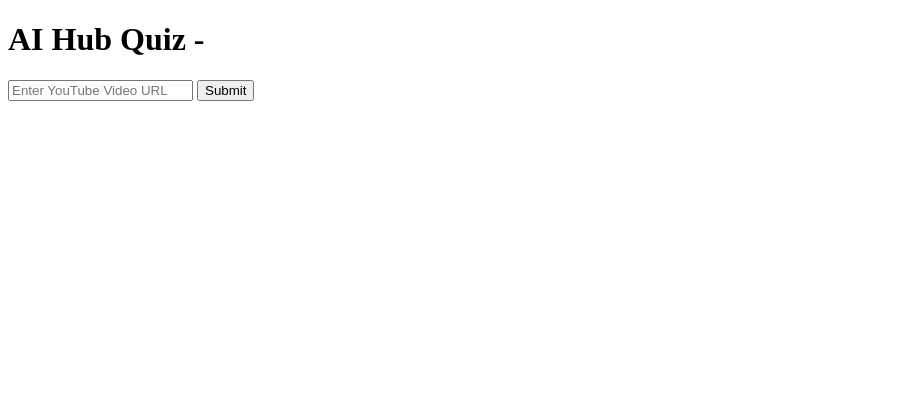
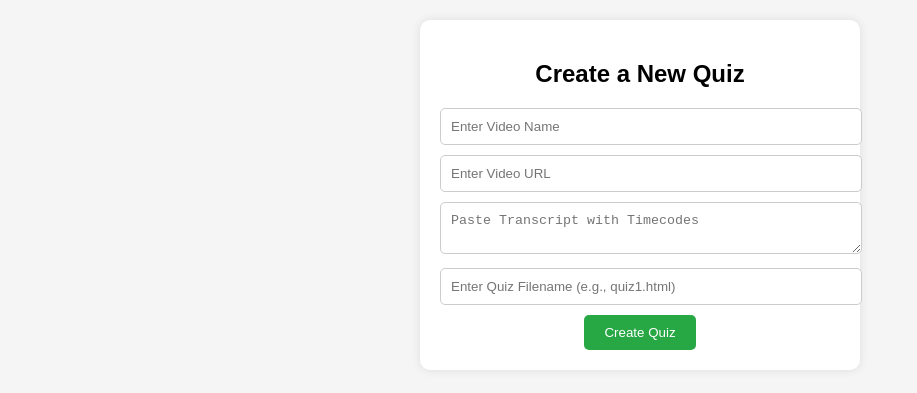
Before and after one commit to RAYSNR/ai_quiz_generator, a website: page public/quiz_input.html in a window 1280 px wide. Shown: the whole page, without its empty margins (0-917 px from the left). Drawn offline with Linux system fonts and the light colour scheme.

Commit message:
Update quiz_input.html

```diff
--- a/public/quiz_input.html
+++ b/public/quiz_input.html
@@ -3,88 +3,83 @@
 <head>
     <meta charset="UTF-8">
     <meta name="viewport" content="width=device-width, initial-scale=1.0">
-    <title>AI Hub Quiz</title>
+    <title>Create Quiz</title>
+    <style>
+        body {
+            font-family: Arial, sans-serif;
+            margin: 0;
+            padding: 20px;
+            background-color: #f5f5f5;
+            text-align: center;
+        }
+        .container {
+            max-width: 400px;
+            margin: auto;
+            background: white;
+            padding: 20px;
+            border-radius: 10px;
+            box-shadow: 0 0 10px rgba(0, 0, 0, 0.1);
+        }
+        textarea, input {
+            width: 100%;
+            margin-bottom: 10px;
+            padding: 10px;
+            border-radius: 5px;
+            border: 1px solid #ccc;
+        }
+        button {
+            padding: 10px 20px;
+            border: none;
+            border-radius: 5px;
+            background-color: #28a745;
+            color: white;
+            cursor: pointer;
+        }
+        button:hover {
+            background-color: #218838;
+        }
+    </style>
+</head>
+<body>
+    <div class="container">
+        <h2>Create a New Quiz</h2>
+        <input type="text" id="videoName" placeholder="Enter Video Name"> <!-- Added Video Name Field -->
+        <input type="text" id="videoUrl" placeholder="Enter Video URL">
+        <textarea id="transcript" placeholder="Paste Transcript with Timecodes"></textarea>
+        <input type="text" id="quizFilename" placeholder="Enter Quiz Filename (e.g., quiz1.html)">
+        <button onclick="submitQuizData()">Create Quiz</button>
+    </div>
+
     <script>
-        let quizData = [];
-        let currentQuestionIndex = 0;
+        async function submitQuizData() {
+            const videoName = document.getElementById("videoName").value.trim(); // Added Video Name Capture
+            const videoUrl = document.getElementById("videoUrl").value.trim();
+            const transcript = document.getElementById("transcript").value.trim();
+            const quizFilename = document.getElementById("quizFilename").value.trim();
 
-        function submitUrl() {
-            const videoUrl = document.getElementById('videoUrl').value;
-            fetch('/api/createQuiz', {
-                method: 'POST',
-                headers: { 'Content-Type': 'application/json' },
-                body: JSON.stringify({ videoUrl })
-            })
-            .then(response => response.json())
-            .then(data => {
-                alert("Response: " + JSON.stringify(data));
-                if (data.quiz) {
-                    quizData = data.quiz;
-                    document.getElementById('quizContainer').innerHTML = "";
-                    showQuestion();
-                }
-            })
-            .catch(error => console.error('Error:', error));
-        }
-
-        function showQuestion() {
-            if (currentQuestionIndex < quizData.length) {
-                const question = quizData[currentQuestionIndex];
-                let quizHtml = `<h2>Question ${currentQuestionIndex + 1}: ${question.question}</h2>`;
-
-                question.options.forEach((option, index) => {
-                    quizHtml += `<button onclick="selectAnswer(${index})">${option}</button> `;
-                });
-
-                quizHtml += `<br><br>`;
-
-                if (currentQuestionIndex === quizData.length - 1) {
-                    quizHtml += `<input type="email" id="emailInput" placeholder="Enter your email"><br>`;
-                    quizHtml += `<button onclick="submitQuiz()">Submit</button>`;
-                } else {
-                    quizHtml += `<button onclick="nextQuestion()">Next</button>`;
-                }
-
-                document.getElementById('quizContainer').innerHTML = quizHtml;
-            }
-        }
-
-        function selectAnswer(index) {
-            // Store selected answer if needed for future analysis
-            console.log("Selected Answer:", quizData[currentQuestionIndex].options[index]);
-        }
-
-        function nextQuestion() {
-            currentQuestionIndex++;
-            showQuestion();
-        }
-
-        function submitQuiz() {
-            const email = document.getElementById('emailInput').value;
-            if (!email) {
-                alert("Please enter your email before submitting.");
+            if (!videoName || !videoUrl || !transcript || !quizFilename) { // Updated Validation
+                alert("Please fill in all fields.");
                 return;
             }
 
-            fetch('/api/submitQuiz', {
-                method: 'POST',
-                headers: { 'Content-Type': 'application/json' },
-                body: JSON.stringify({ quizData, email })
-            })
-            .then(response => response.json())
-            .then(data => {
-                alert("Quiz submitted! Check your email for results.");
-                document.getElementById('quizContainer').innerHTML = "<h2>Thank you for participating!</h2>";
-            })
-            .catch(error => console.error('Error:', error));
+            try {
+                let response = await fetch('/api/createQuiz', {
+                    method: 'POST',
+                    headers: { 'Content-Type': 'application/json' },
+                    body: JSON.stringify({ videoName, videoUrl, transcript, quizFilename }) // Added Video Name to Payload
+                });
+
+                let data = await response.json();
+                if (data.success) {
+                    window.location.href = `/${quizFilename}`;
+                } else {
+                    alert("Error creating quiz: " + data.error);
+                }
+            } catch (error) {
+                console.error("Error creating quiz:", error);
+                alert("Failed to create quiz. Please try again.");
+            }
         }
     </script>
-</head>
-<body>
-    <h1>AI Hub Quiz - <span id="quizFilename"></span></h1>
-    <input type="text" id="videoUrl" placeholder="Enter YouTube Video URL">
-    <button onclick="submitUrl()">Submit</button>
-    <br><br>
-    <div id="quizContainer"></div>
 </body>
 </html>
```
